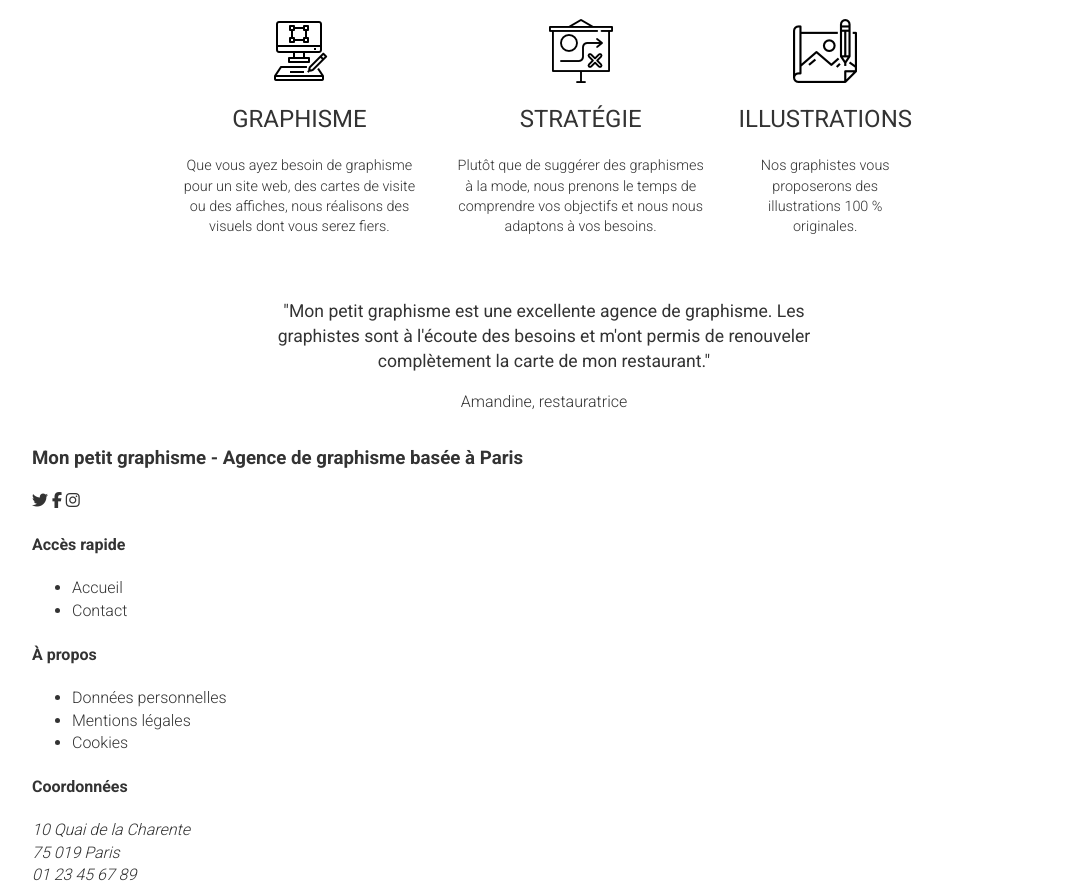
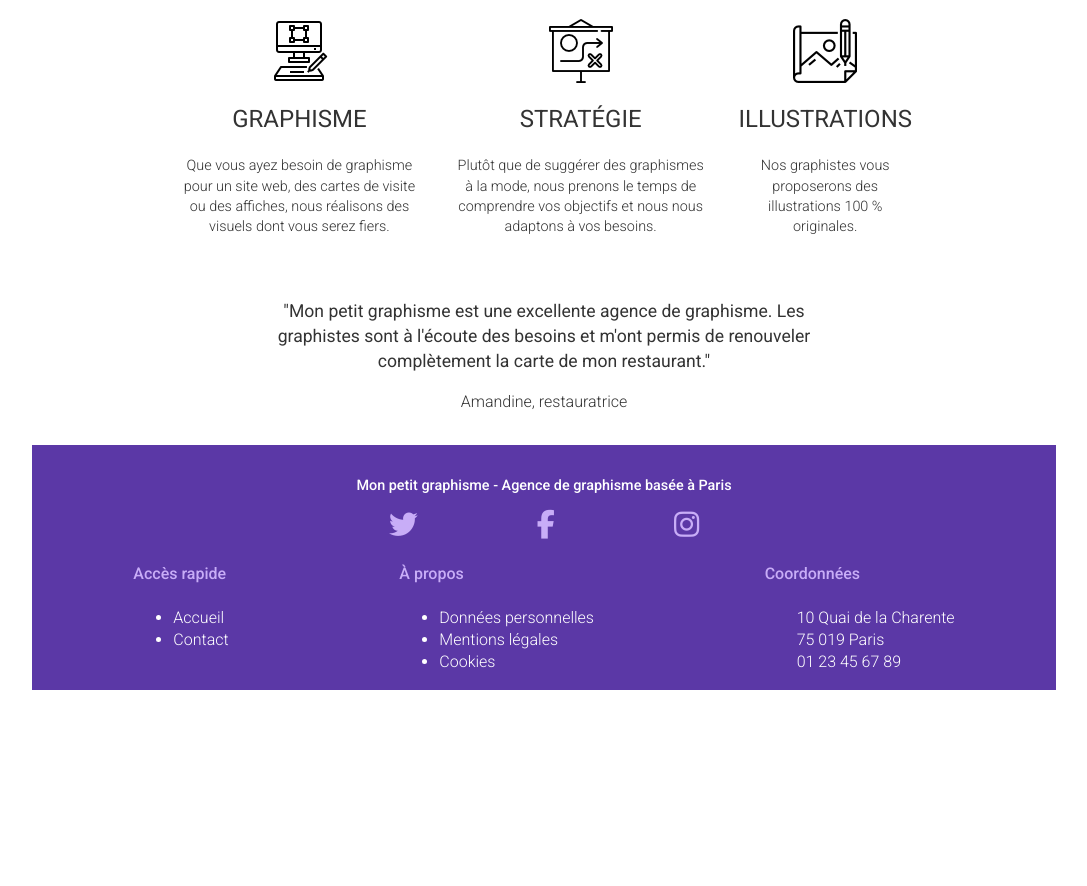
Before and after one commit to logic-fabric/mon-petit-graphisme, a plain HTML site: page index.html in a window 1280 px wide. Shown: the part 696-1582 px from the top of the page, without its empty margins (96-1183 px from the left). After the commit the page ends 1386 px from the top, so only its background shows below. Drawn offline with Linux system fonts and the light colour scheme.

Commit message:
style: styling footer of index.html

```diff
--- a/css/main.css
+++ b/css/main.css
@@ -12,6 +12,9 @@
    =========== */
 
 html {
+  --primary-500: #5B38A6;
+  --primary-100: #C8ADF7;
+
   color: #333;
   font-family: Roboto, Helvetica, sans-serif;
   font-size: 1em;
@@ -370,3 +373,43 @@ header {
 /* ======
    FOOTER
    ====== */
+
+footer {
+  padding: 1em;
+  color: white;
+  text-align: center;
+
+  background: var(--primary-500);
+}
+
+footer h3 {
+  padding: 0 2em 0 2em;
+
+  font-size: 0.9em;
+  font-weight: 500;
+}
+
+.social-networks i,
+.footer__infos h4 {
+  color: var(--primary-100);
+}
+
+.social-networks i {
+  font-size: 1.8em;
+  margin: 0 2em;
+}
+
+.footer__infos {
+  display: flex;
+  justify-content: space-around;
+
+  text-align: left;
+}
+.footer__infos h4 {
+  font-weight: 500;
+}
+.footer__infos address {
+  margin-left: 2em;
+
+  font-style: normal;
+}
--- a/index.html
+++ b/index.html
@@ -20,7 +20,7 @@
 
   <link rel="preconnect" href="https://fonts.gstatic.com">
   <link rel="stylesheet"
-        href="https://fonts.googleapis.com/css2?family=Roboto:wght@300;400;500;700&display=swap">
+        href="https://fonts.googleapis.com/css2?family=Roboto:wght@300;400;500&display=swap">
   <script src="https://kit.fontawesome.com/3bb16c2ef8.js" crossorigin="anonymous"></script>
 
   <link rel="stylesheet" href="css/normalize.css" />
@@ -112,7 +112,7 @@
         <i class="fab fa-instagram"></i>
       </div>
 
-      <div>
+      <div class="footer__infos">
         <section>
           <h4>Accès rapide</h4>
 
```
